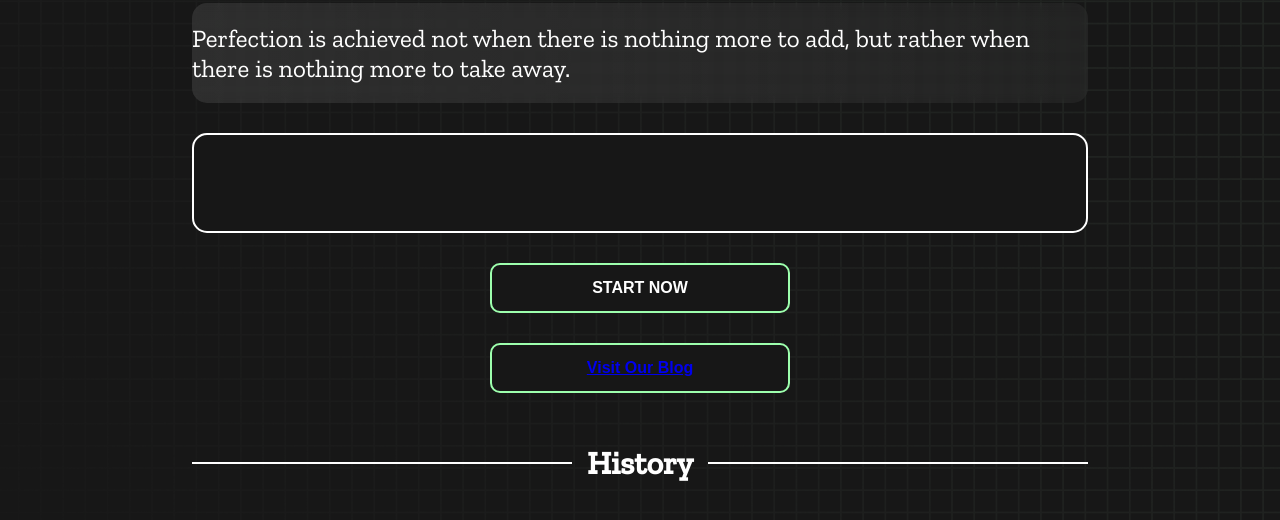
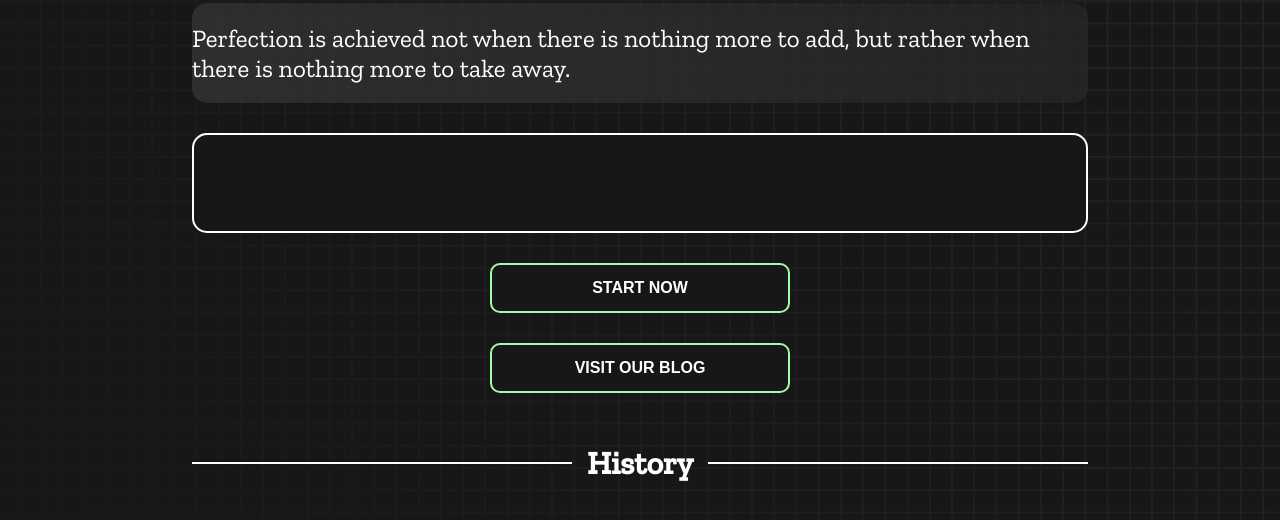
Before and after one commit to Km-Nazrul-Islam/monster-debug, a plain HTML site: page index.html in a window 1280 px wide. Shown: the part 116-636 px from the top of the page. Drawn offline with nearby package versions, Linux system fonts and the light colour scheme.

Commit message:
Blog Button Edited

```diff
--- a/styles.css
+++ b/styles.css
@@ -183,6 +183,18 @@ button {
   top: 0;
 }
 
+#blog-field {
+  text-align: center;
+}
+
+#blog-field a {
+  font-size: 1rem;
+  color: white;
+  font-weight: bold;
+  text-decoration: none;
+  text-transform: uppercase;
+}
+
 @media only screen and (max-width: 700px) {
   .box-container {
     padding: 0 20px;
```
